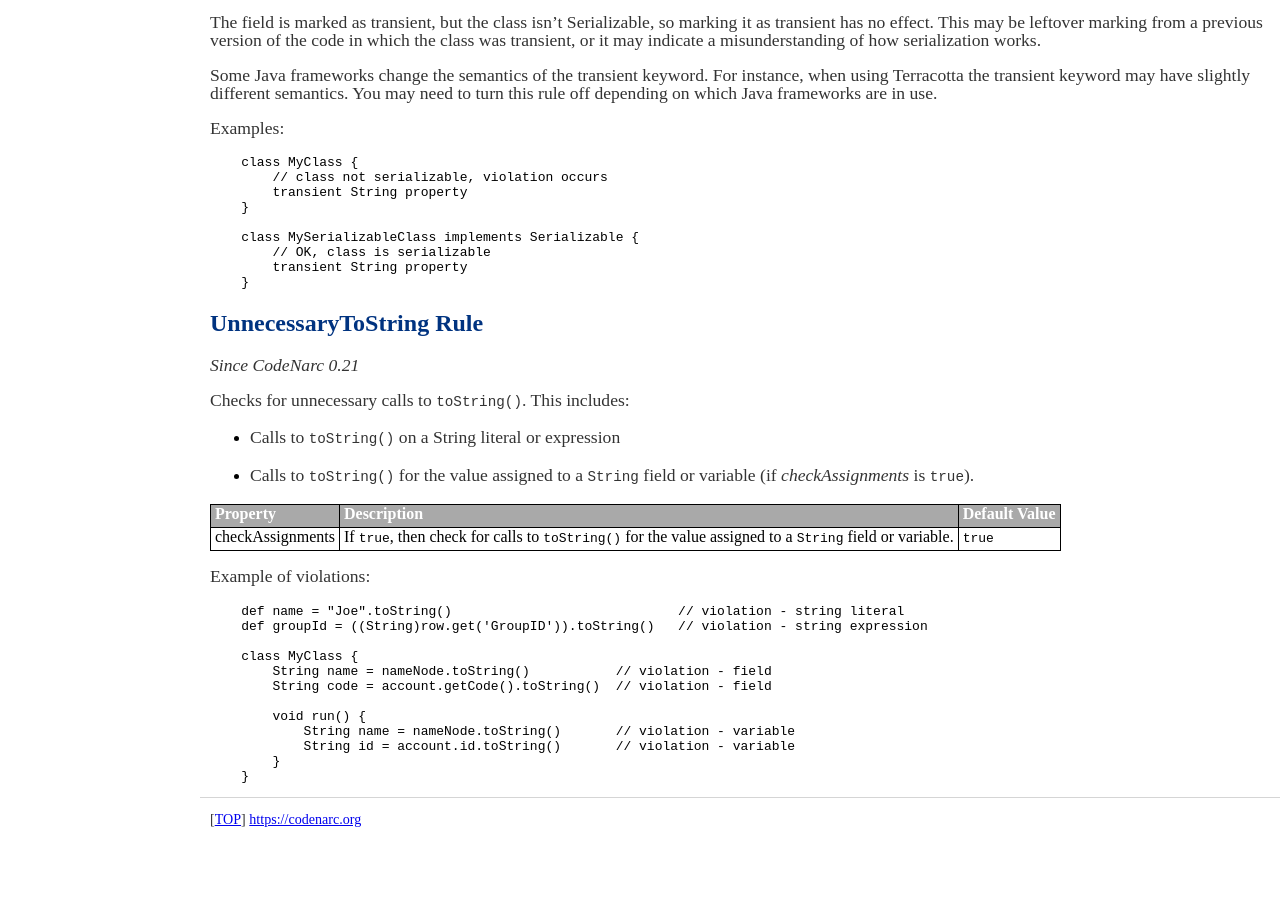
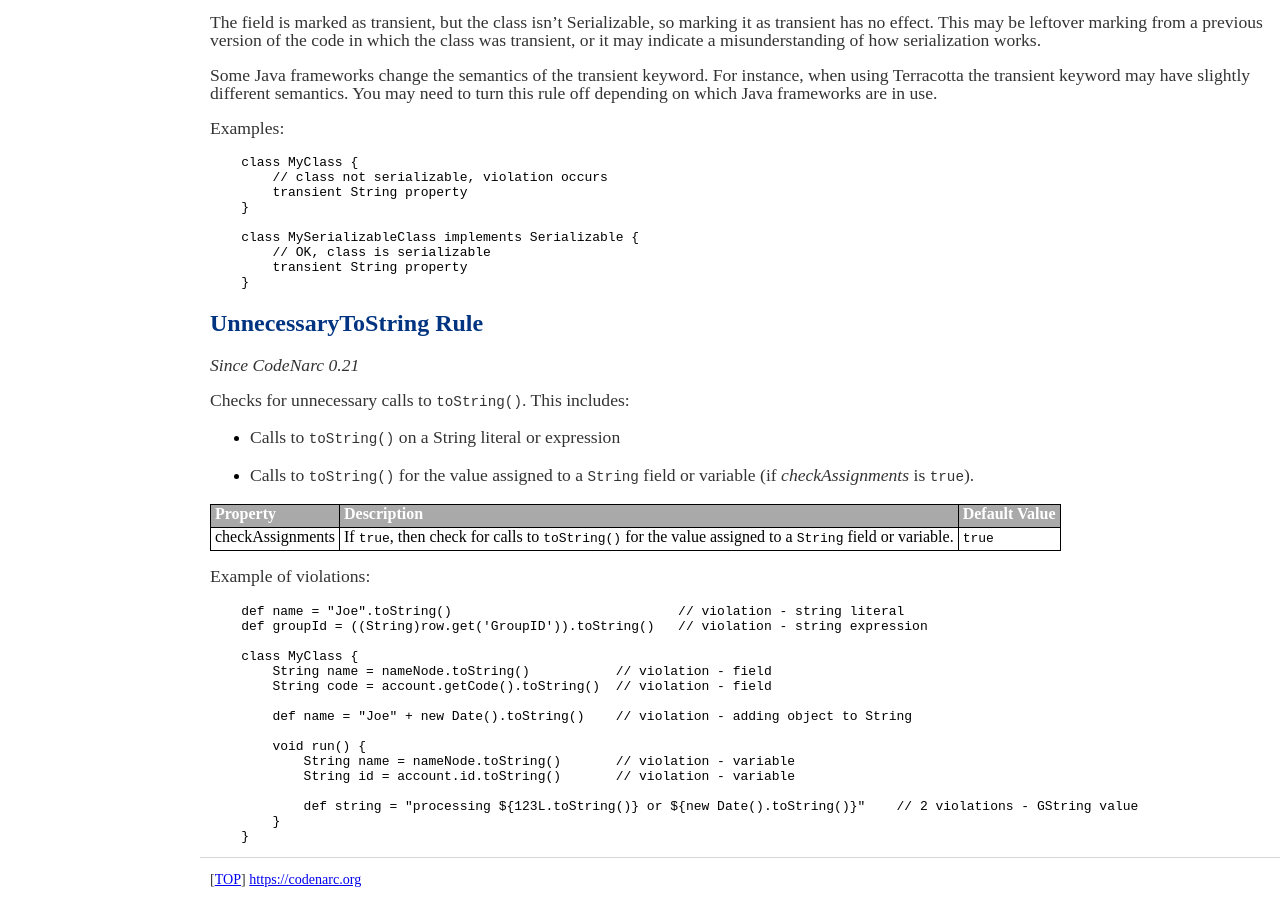
Before and after one commit to CodeNarc/CodeNarc, a Jekyll site: the page built from codenarc-rules-unnecessary.md, in a window 1280 px wide and 900 px high, scrolled down 16850 px. Built offline with Jekyll 4.4.1, drawn with Linux system fonts in a browser that asks for light colours; before the commit the page ends 17690 px from its top, so only the background shows below that.

Commit message:
#273: UnnecessaryToString: Add check for GString expression

````diff
--- a/codenarc-rules-unnecessary.md
+++ b/codenarc-rules-unnecessary.md
@@ -1187,9 +1187,13 @@ Example of violations:
         String name = nameNode.toString()           // violation - field
         String code = account.getCode().toString()  // violation - field
 
+        def name = "Joe" + new Date().toString()    // violation - adding object to String
+
         void run() {
             String name = nameNode.toString()       // violation - variable
             String id = account.id.toString()       // violation - variable
+
+            def string = "processing ${123L.toString()} or ${new Date().toString()}"    // 2 violations - GString value
         }
     }
 ```
````
